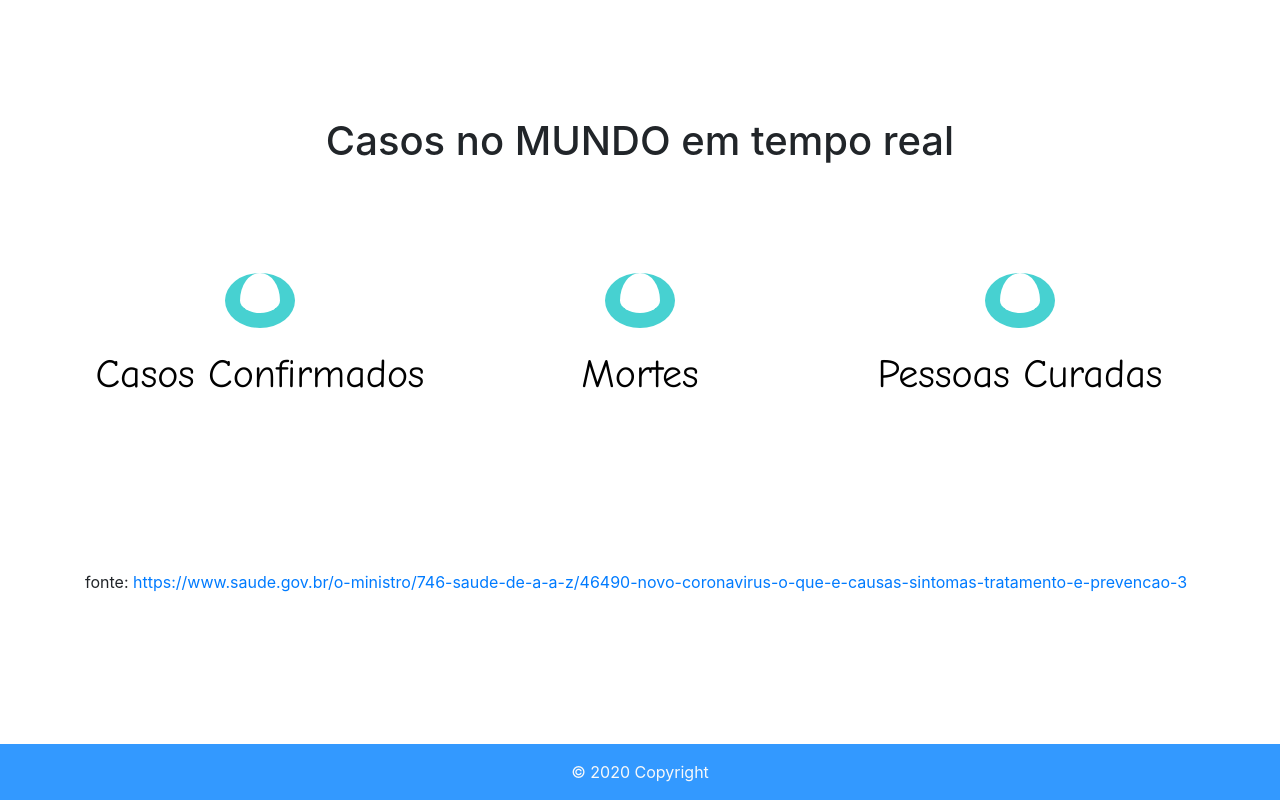
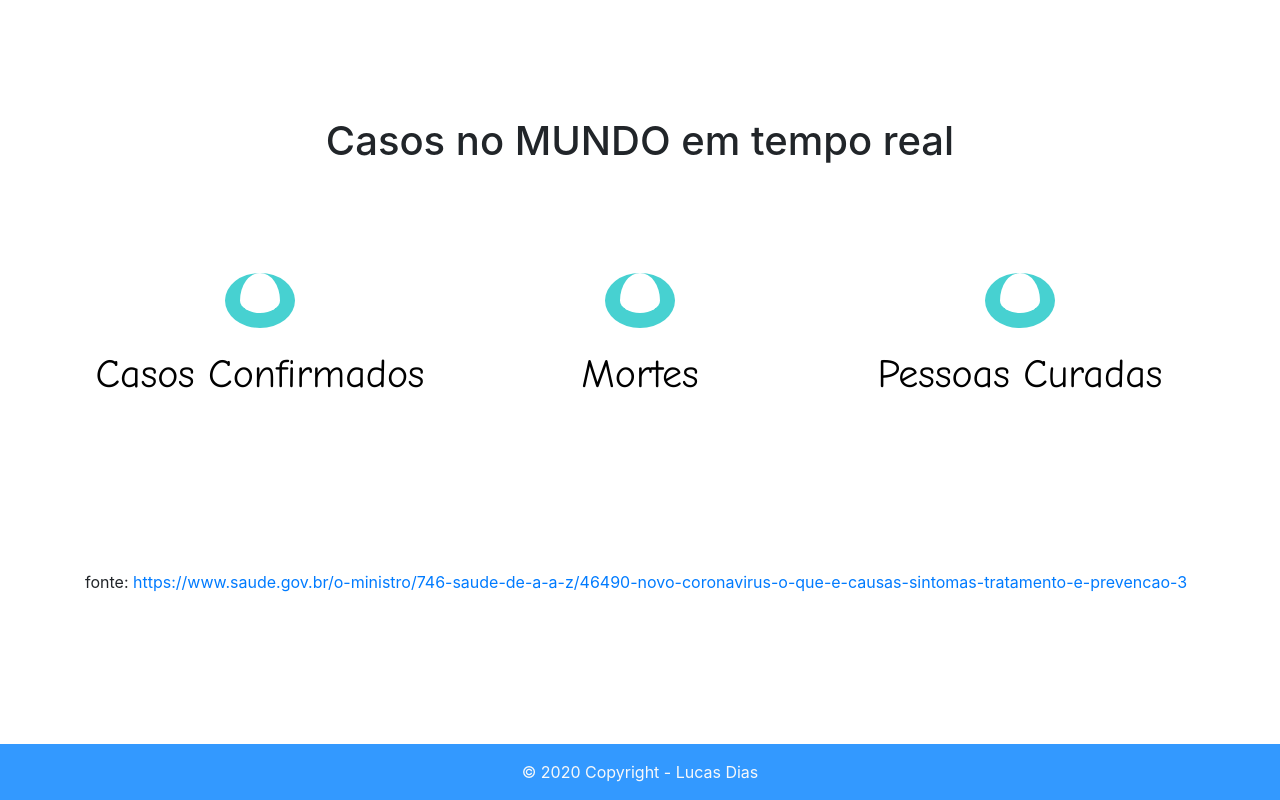
Before and after one commit to lucasggd/Covid-19-Web, a plain HTML site: page index.html in a window 1280 px wide. Shown: the part 3404-4204 px from the top of the page. Drawn offline with nearby package versions, Linux system fonts and the light colour scheme; no server answers.

Commit message:
Update index.html

```diff
--- a/index.html
+++ b/index.html
@@ -201,7 +201,7 @@
     <footer class="page-footer font-small" style="background-color: #3399ff; margin-top: 150px;">
 
         <!-- Copyright -->
-        <div class="footer-copyright text-center py-3 text-light">© 2020 Copyright</div>
+        <div class="footer-copyright text-center py-3 text-light">© 2020 Copyright - Lucas Dias</div>
         <!-- Copyright -->
 
     </footer>
```
